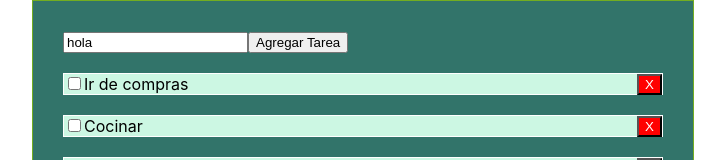
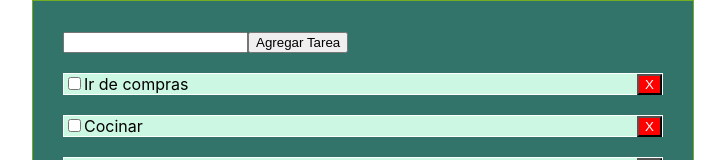
Before and after one commit to Fedreric/Crud-React, a React (Create React App) app: page / in a window 1280 px wide. Shown: the top 160 px of the page, without its empty margins (277-1002 px from the left). Built offline with nearby package versions, Linux system fonts and the light colour scheme.

Commit message:
Se agrega la funcionalidad para agregar tareas

```diff
--- a/src/App.js
+++ b/src/App.js
@@ -18,8 +18,9 @@ function App() {
     setTareas([...tareas].filter(tarea => tarea.id !== id));
   }
 
-  const agregandoTarea = (nuevaTarea) =>{
-    console.log('nueva tarea: ' + nuevaTarea)
+  const agregandoTarea = (newTarea) =>{
+    let nuevaTarea = {id : +new Date(),tarea: newTarea, completado:false};
+    setTareas([...tareas, nuevaTarea]);
   }
   return (
     <div className="container">
--- a/src/components/TareaAgregar.js
+++ b/src/components/TareaAgregar.js
@@ -1,7 +1,7 @@
 import React, { useState } from 'react'
 
 export default function TareaAgregar({agregandoTarea}) {
-    const [valorIngresado, setValorIngresado] = useState('hola');
+    const [valorIngresado, setValorIngresado] = useState('');
 
     const cambiarValor = (e) =>{
         setValorIngresado(e.currentTarget.value);
```
